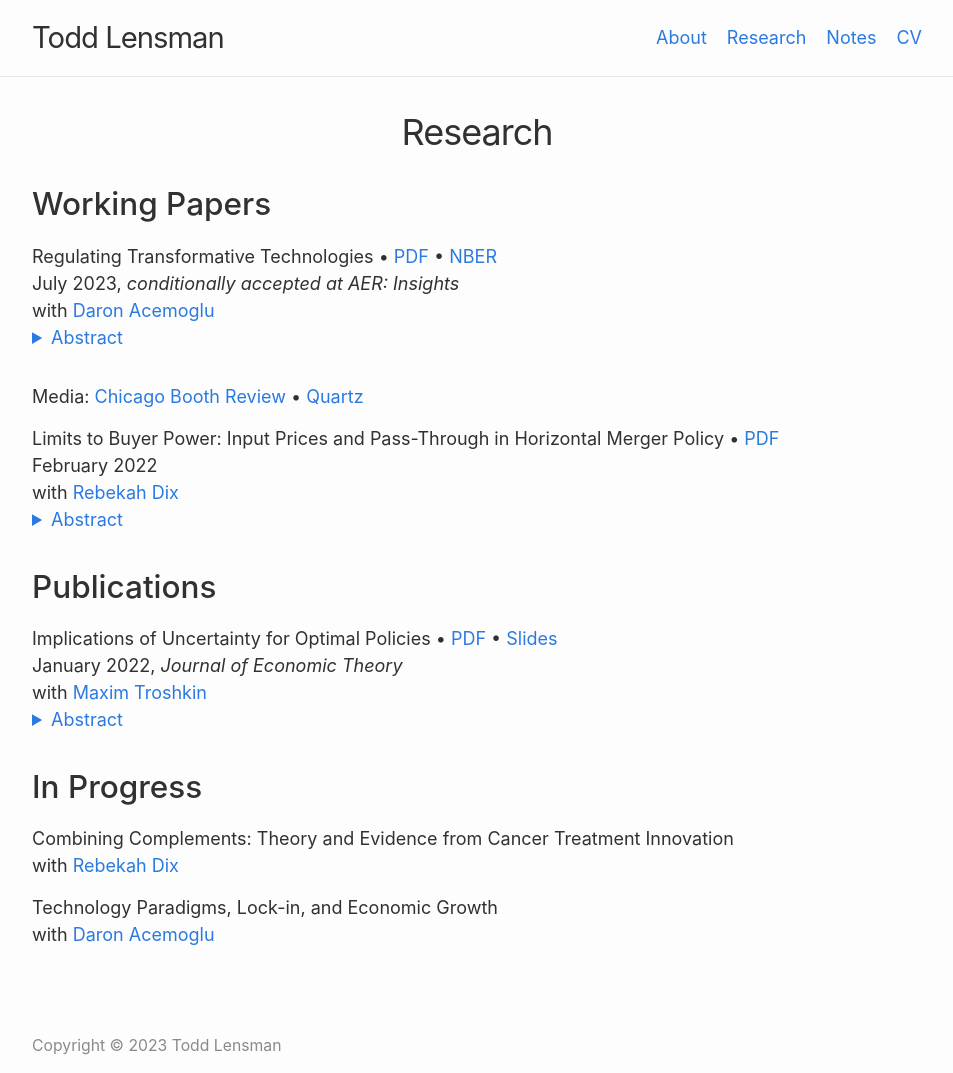
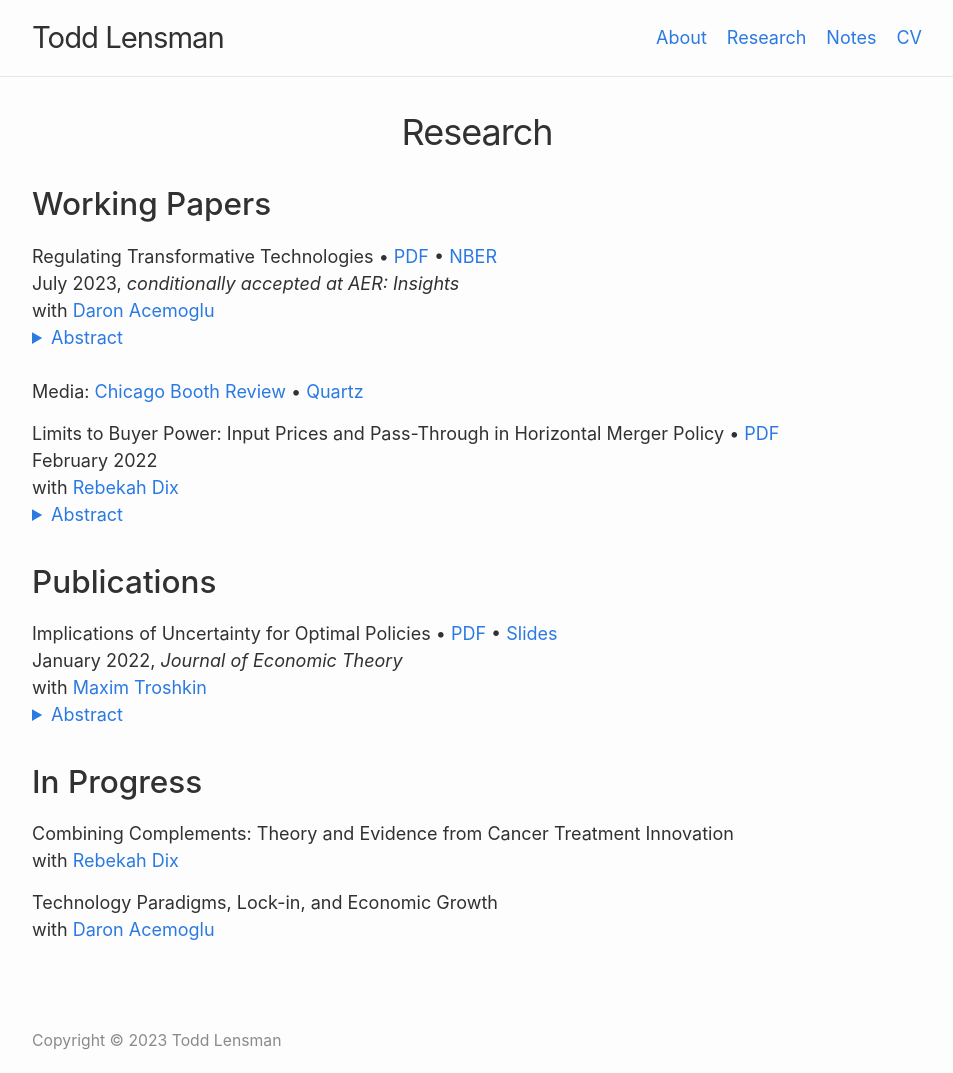
Before and after one commit to talensman/talensman.github.io, a Jekyll site: the page built from research.md, in a window 1280 px wide. Shown: the whole page, without its empty margins (163-1116 px from the left). Built offline with Jekyll 4.4.1, drawn with Linux system fonts in a browser that asks for light colours.

Commit message:
Update research.md

```diff
--- a/research.md
+++ b/research.md
@@ -11,7 +11,7 @@ permalink: /research/
 Regulating Transformative Technologies • <a href="/files/research/tech-reg-revise.pdf">PDF</a> • <a href="https://www.nber.org/papers/w31461?utm_campaign=ntwh&utm_medium=email&utm_source=ntwg27" target="_blank">NBER</a><br>
 July 2023, *conditionally accepted at AER: Insights*<br>
 with <a href="https://economics.mit.edu/people/faculty/daron-acemoglu" target="_blank">Daron Acemoglu</a><br>
-<details style="margin-bottom: 5px; margin-top: -15px">
+<details style="margin-top: -15px">
 	<summary style="color: #2a7ae2">Abstract</summary>
 
 	Transformative technologies like generative artificial intelligence promise to accelerate productivity growth across many sectors, but they also present new risks from potential misuse. We develop a multi-sector technology adoption model to study the optimal regulation of transformative technologies when society can learn about these risks over time. Socially optimal adoption is gradual and convex. If social damages are proportional to the productivity gains from the new technology, a higher growth rate leads to slower optimal adoption. Equilibrium adoption is inefficient when firms do not internalize all social damages, and sector-independent regulation is helpful but generally not sufficient to restore optimality.
```
